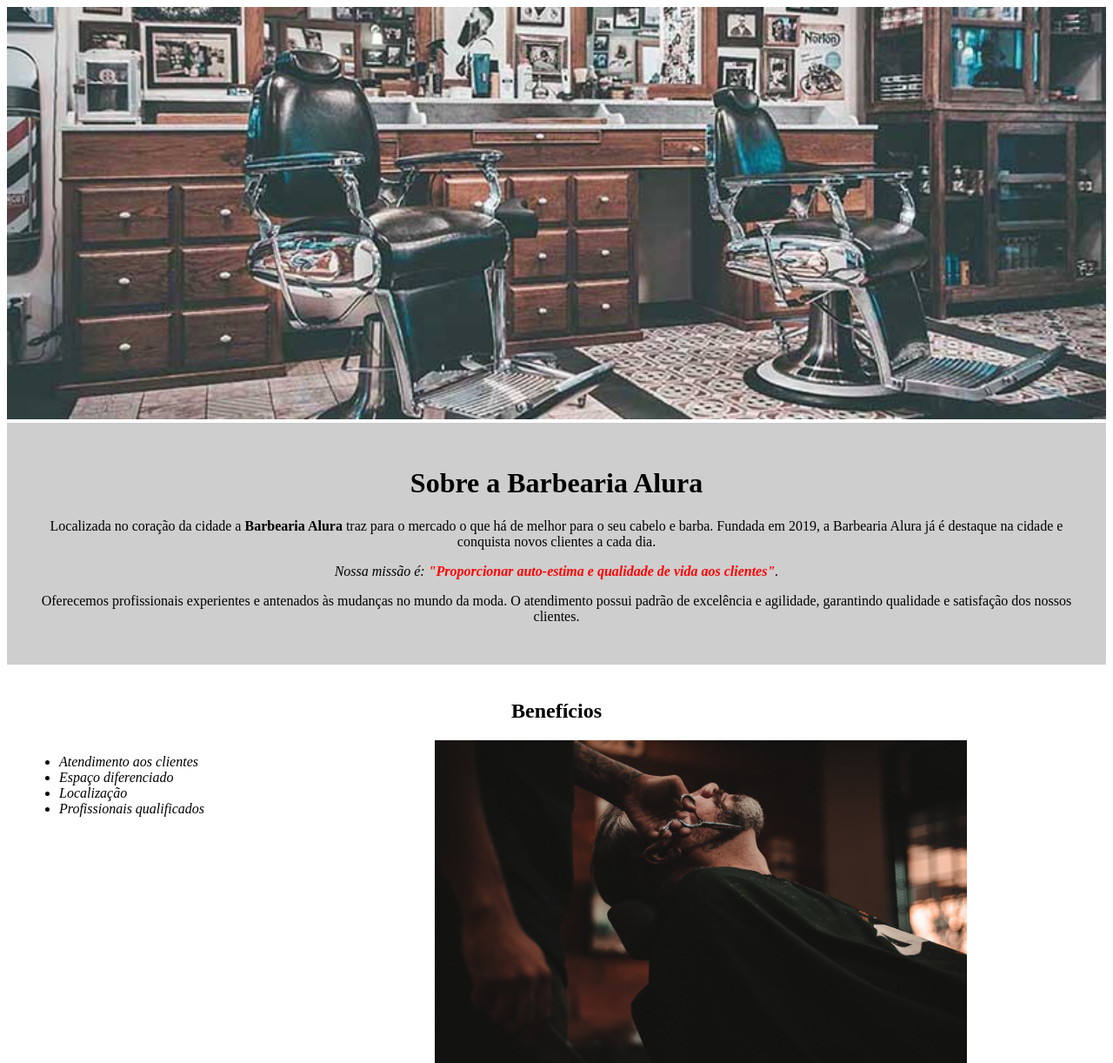
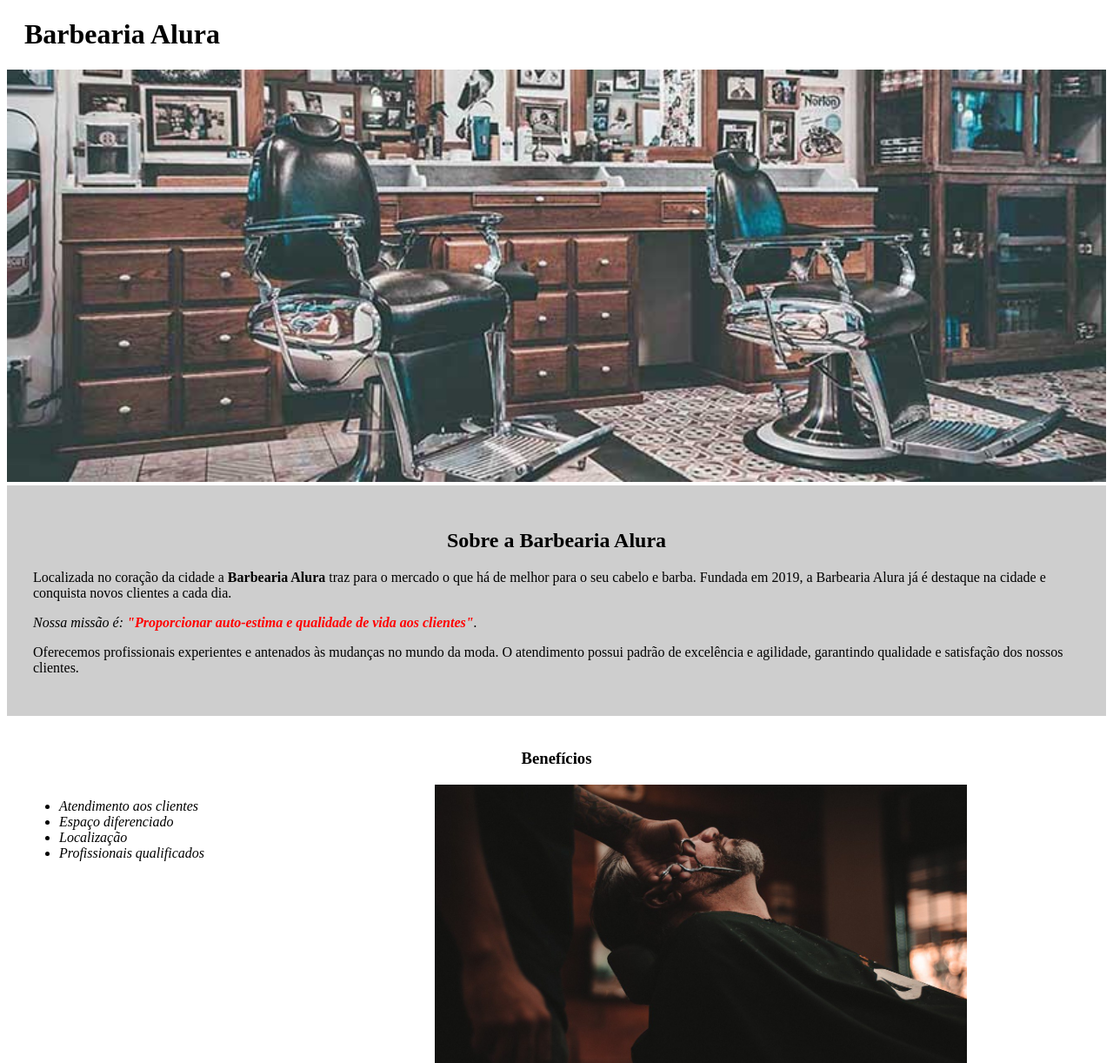
Before and after one commit to erickbmelo/Alura-Forma-o-HTML-CSS, a plain HTML site: page index.html in a window 1280 px wide. Shown: the top 1222 px of the page at 87% size. Drawn offline with Linux system fonts and the light colour scheme.

Commit message:
Header e uma classe comum aos H1, 2, 3

```diff
--- a/css/style.css
+++ b/css/style.css
@@ -7,20 +7,16 @@ body{
     width: 100%;
 }
 
+.titulo-principal{
+    padding-left: 20px;
+}
+
 .principal{
     background-color: #cecece;
     padding: 30px;
 }
 
-h1{
-    text-align: center;
-}
-
-p{
-    text-align: center;
-}
-
-h2{
+.titulo-centralizado{
     text-align: center;
 }
 
--- a/index.html
+++ b/index.html
@@ -4,13 +4,15 @@
 		<meta charset="UTF-8">
 		<title>Barbearia Alura</title>
 		<link rel="stylesheet" href="css/style.css">
-
 	</head>
 
 	<body>
+		<header>
+			<h1 class="titulo-principal">Barbearia Alura</h1>
+		</header>
 		<img id="banner" src="banner.jpg">
 		<div class="principal">
-			<h1>Sobre a Barbearia Alura</h1>
+			<h2 class="titulo-centralizado">Sobre a Barbearia Alura</h2>
 
 			<p>Localizada no coração da cidade a <strong>Barbearia Alura</strong> traz para o mercado o que há de melhor para o seu cabelo e barba. Fundada em 2019, a Barbearia Alura já é destaque na cidade e conquista novos clientes a cada dia.</p>
 
@@ -20,7 +22,7 @@
 
 		</div>
 		<div class="beneficios">
-			<h2>Benefícios</h2>
+			<h3 class="titulo-centralizado">Benefícios</h3>
 			<ul>
 				<li class="itens">Atendimento aos clientes</li>
 				<li class="itens">Espaço diferenciado</li>
```
